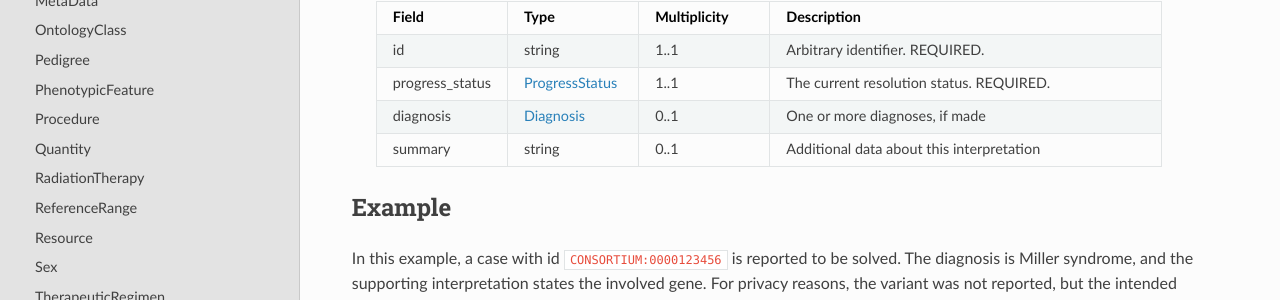
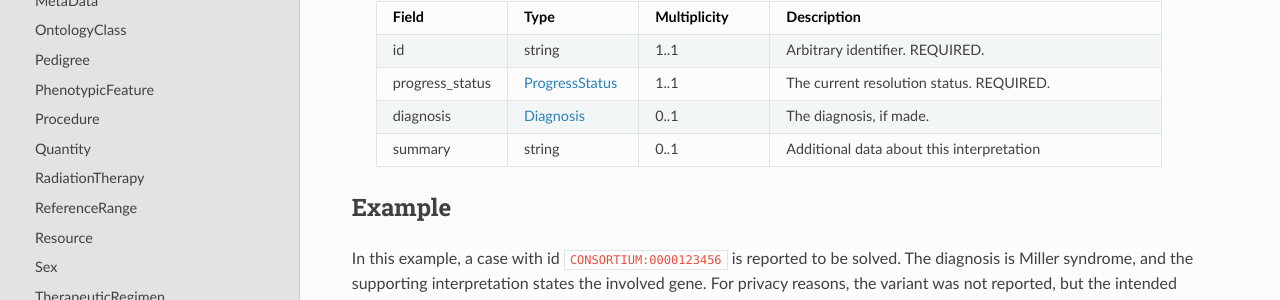
Before and after one commit to phenopackets/phenopacket-schema, a Sphinx documentation site: the page built from docs/interpretation.rst, in a window 1280 px wide and 900 px high. Shown: the part 263-563 px from the top of the window. Built offline with Sphinx 7.4.7 and the Read the Docs theme 2.0.0, drawn with Linux system fonts in a browser that asks for light colours; pages that are not in the unit, such as notebooks, are missing from menus.

Commit message:
Fix omissions in documentation update.

```diff
--- a/docs/interpretation.rst
+++ b/docs/interpretation.rst
@@ -29,7 +29,7 @@ Data model
     * - diagnosis
       - :ref:`rstdiagnosis`
       - 0..1
-      - One or more diagnoses, if made
+      - The diagnosis, if made.
     * - summary
       - string
       - 0..1
--- a/docs/reference-range.rst
+++ b/docs/reference-range.rst
@@ -15,7 +15,7 @@ Data model
 .. csv-table::
    :header: Field, Type, Multiplicity, Description
 
-   unit, :ref:`rstontologyclass`, 1..1, Ontology term describing the unit.
+   unit, :ref:`rstontologyclass`, 1..1, Ontology term describing the unit. REQUIRED.
    low, double, 1..1, lower range of normal. REQUIRED.
    high, double, 1..1, upper range of normal. REQUIRED.
 
```
